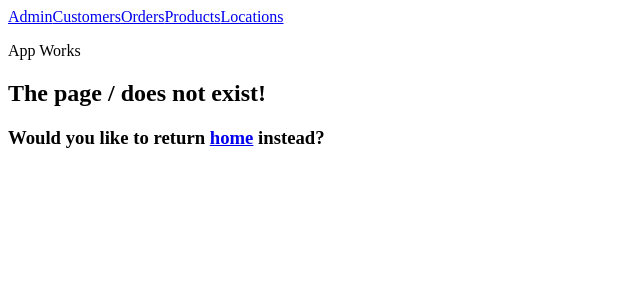
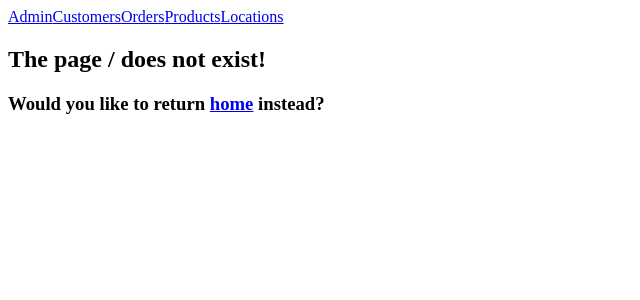
Before and after one commit to skillitzimberg/TumbleweedRebuild, a React app: page / in a window 1280 px wide. Shown: the top 300 px of the page, without its empty margins (0-640 px from the left). Built offline with nearby package versions, Linux system fonts and the light colour scheme.

Commit message:
remove "App Works" from App component.

```diff
--- a/src/components/App/App.jsx
+++ b/src/components/App/App.jsx
@@ -13,7 +13,6 @@ function App() {
   return (
     <div>
       <Header />
-      <p>App Works</p>
       <Switch>
         <Route exact path="/admin" component={Admin} />
         <Route exact path="/admin/customers" component={Customers} />
```
